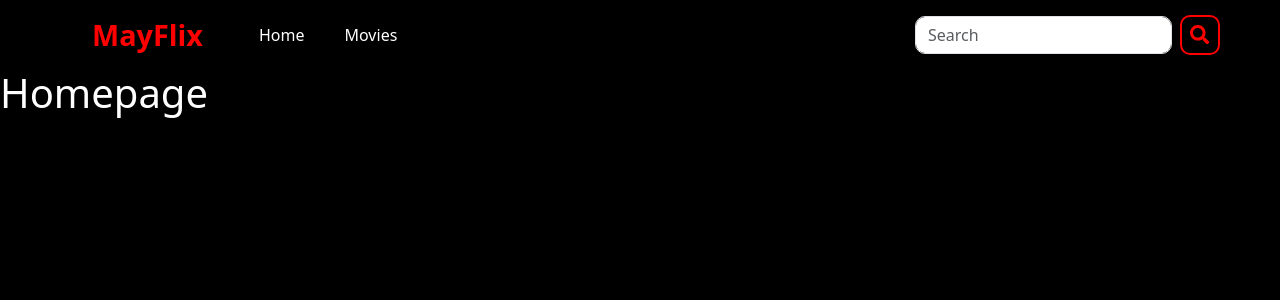
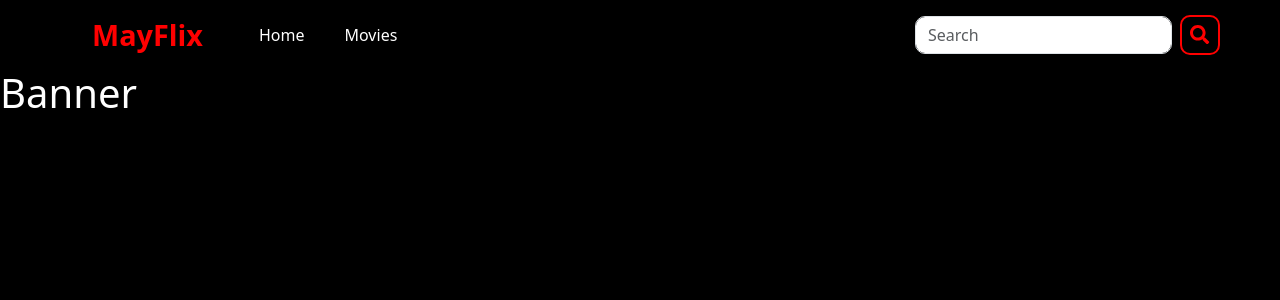
Before and after one commit to MayHyeyeonKim/mayflix, a React (Create React App) app: page / in a window 1280 px wide. Shown: the top 300 px of the page. Built offline with nearby package versions, Linux system fonts and the light colour scheme; no server answers.

Commit message:
added hook for Banner

```diff
--- /dev/null
+++ b/src/hooks/usePopularMovies.js
@@ -0,0 +1,14 @@
+import { useQuery } from "@tanstack/react-query"
+import api from "../utils/api"
+
+const fetchPopularMovies = () =>{
+    return api.get(`/movie/popular`)
+}
+
+export const usePopularMoviewsQuery = () => {
+    return useQuery({
+        queryKey: ['movie-popular'],
+        queryFn:fetchPopularMovies,
+        select: (result) => result.data
+    })
+};
--- a/src/index.js
+++ b/src/index.js
@@ -4,12 +4,16 @@ import './index.css';
 import App from './App';
 import reportWebVitals from './reportWebVitals';
 import { BrowserRouter } from 'react-router-dom';
+import { QueryClient, QueryClientProvider } from '@tanstack/react-query';
 
 const root = ReactDOM.createRoot(document.getElementById('root'));
+const queryClient = new QueryClient();
 root.render(
+  <QueryClientProvider client={queryClient}>
   <BrowserRouter>
     <App />
   </BrowserRouter>
+  </QueryClientProvider>
 );
 
 // If you want to start measuring performance in your app, pass a function
--- a/src/pages/Homepage/Homepage.jsx
+++ b/src/pages/Homepage/Homepage.jsx
@@ -1,7 +1,16 @@
+//배너 => popular영화를 들고와서 젤 첫 아이템 보여줘
+//popular movie
+//top rated movie
+//upcoming movie
+
+import Banner from "./components/Banner/Banner";
+
 const Homepage = () => {
     return (
         <h1>
-            Homepage
+            <div>
+            <Banner/>
+            </div>
         </h1>
     )
 }
--- /dev/null
+++ b/src/pages/Homepage/components/Banner/Banner.jsx
@@ -0,0 +1,13 @@
+import {usePopularMoviewsQuery} from "../../../../hooks/usePopularMovies"
+
+const Banner = () => {
+    const { data } = usePopularMoviewsQuery();
+    console.log("data: ", data);
+    return (
+        <div>
+            Banner
+        </div>
+    )
+}
+
+export default Banner
--- a/src/utils/api.js
+++ b/src/utils/api.js
@@ -3,7 +3,7 @@ import axios from "axios";
 const API_KEY = process.env.REACT_APP_API_KEY;
 
 const api = axios.create({
-    baseURL: 'http://api.themoviedb.org',
+    baseURL: 'http://api.themoviedb.org/3',
     headers:{
         Accept: 'application/json',
         Authorization: `Bearer ${API_KEY}`
```
Also changed, not shown: src/pages/Homepage/components/Banner/Banner.style.css (added).
